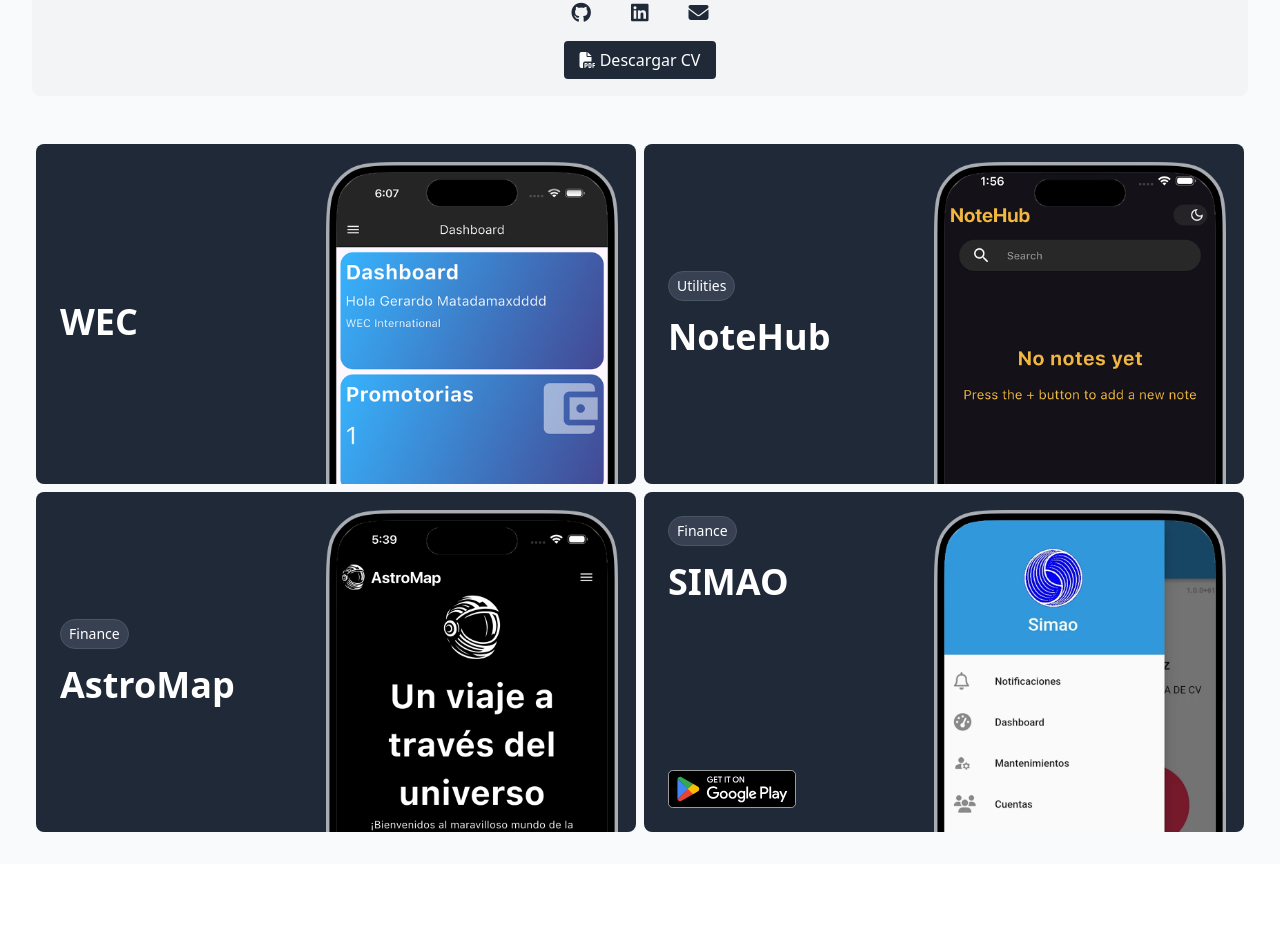
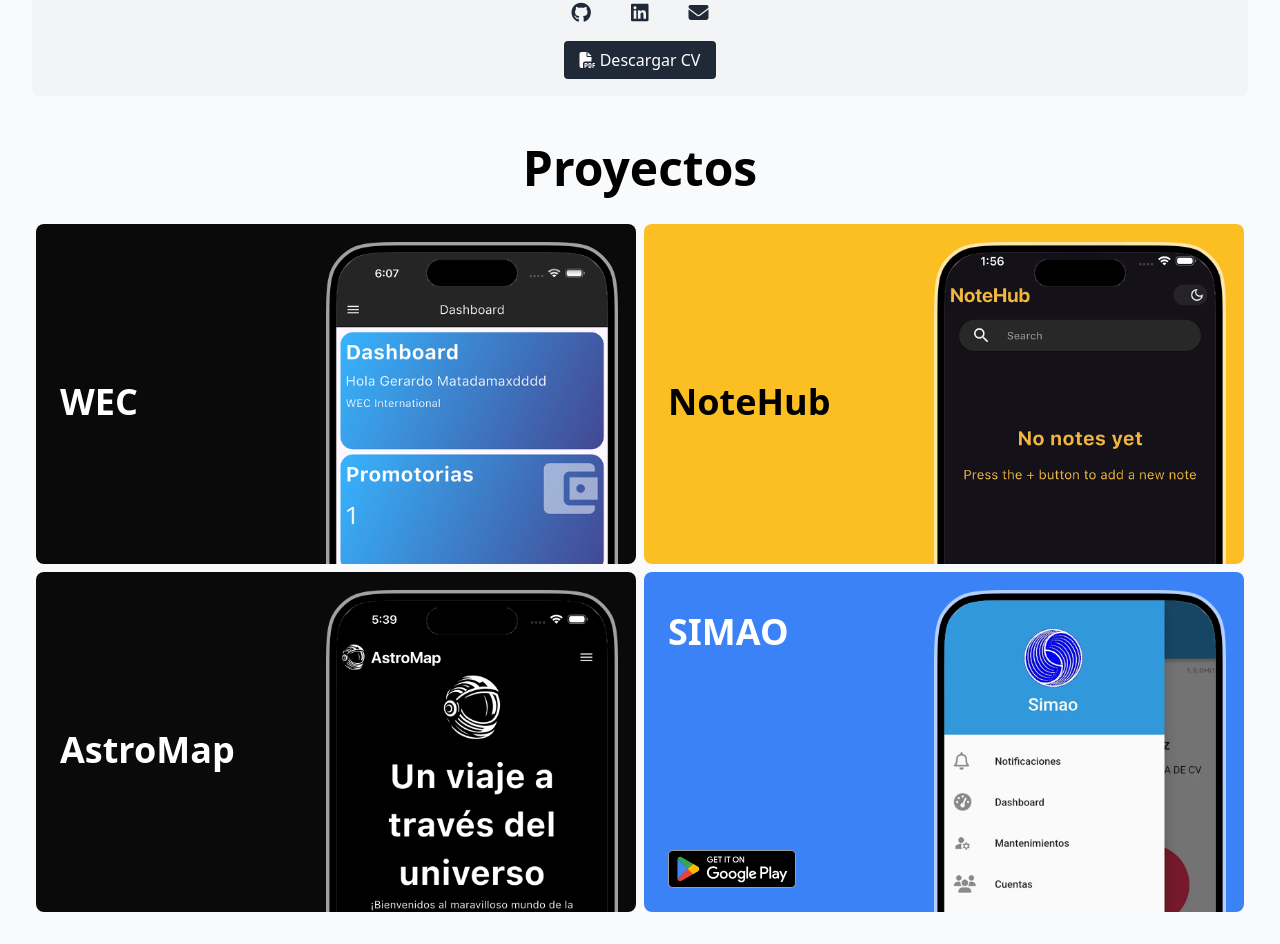
Before and after one commit to ElMexicanitox3/gerardomp.com-vue, a Vue app: page / in a window 1280 px wide. Shown: the part 552-1496 px from the top of the page. Before the commit the page ends 1416 px from the top, so only its background shows below. Built offline with nearby package versions, Linux system fonts and the light colour scheme.

Commit message:
version 1

```diff
--- a/src/components/card.vue
+++ b/src/components/card.vue
@@ -1,25 +1,10 @@
 <template>
-    <div class="
-        relative
-        bg-gray-800
-        text-white
-        rounded-lg
-        p-2
-        overflow-hidden
-        w-[388px]
-        h-[462px]
-        md:w-[700px]
-        md:h-[500px]
-        lg:w-[400px]
-        lg:h-[340px]
-        xl:w-[600px]
-        xl:h-[340px]
-    ">
+    <div
+        class="relative rounded-lg p-2 overflow-hidden w-[388px] h-[462px] md:w-[700px] md:h-[500px] lg:w-[400px] lg:h-[340px] xl:w-[600px] xl:h-[340px]"
+        :class="`${cardData.backgroundColor} ${cardData.textColor}`"
+    >
         <!-- Contenido dividido en dos columnas -->
-        <div class="
-            flex
-            h-full
-        ">
+        <div class="flex h-full">
             <!-- Primera columna con texto y botones -->
             <div
                 class="basis-1/2 flex flex-col p-4"
@@ -28,17 +13,14 @@
                     'justify-center': !(cardData.isOnAppStore || cardData.isOnPlayStore)
                 }"
             >
-
                 <div>
-                    <div v-if="cardData.category" class="inline-block text-sm bg-gray-700 px-2 py-1 rounded-full border border-gray-600">{{ cardData.category }}</div>
+                    <div v-if="cardData.category" class="inline-block text-sm bg-gray-700 px-2 py-1 rounded-full border border-gray-600">
+                        {{ cardData.category }}
+                    </div>
                     <h2 class="text-4xl font-semibold mt-4">{{ cardData.title }}</h2>
                 </div>
 
-
-                <!-- esta bien la condficional? -->
                 <div class="flex flex-col" v-if="cardData.isOnAppStore || cardData.isOnPlayStore">
-                    <!-- agregar https://play.google.com/store/apps/details?id=app.simao com href -->
-                    <!-- Enlace de App Store -->
                     <a
                         v-if="cardData.isOnAppStore && cardData.urlAppStore"
                         :href="cardData.urlAppStore"
@@ -48,7 +30,6 @@
                     >
                         <img src="../assets/app-store.svg" alt="App Store" class="w-32">
                     </a>
-                    <!-- Enlace de Play Store -->
                     <a
                         v-if="cardData.isOnPlayStore && cardData.urlPlayStore"
                         :href="cardData.urlPlayStore"
@@ -58,7 +39,6 @@
                         <img src="../assets/google-play.svg" alt="Google Play" class="w-32">
                     </a>
                 </div>
-
             </div>
 
             <!-- Imagen del screen (segunda columna) -->
@@ -68,9 +48,6 @@
         </div>
     </div>
 </template>
-
-
-
 
 <script>
 export default {
@@ -87,6 +64,8 @@
                 isOnAppStore: false,
                 urlPlayStore: null,
                 urlAppStore: null,
+                backgroundColor: 'bg-gray-800', // Clase predeterminada para el fondo
+                textColor: 'text-white', // Clase predeterminada para el texto
             })
         }
     }
--- a/src/components/projects.vue
+++ b/src/components/projects.vue
@@ -1,4 +1,6 @@
 <template>
+    <h1 class="lg:text-5xl md:text-3xl font-bold mb-8">Proyectos</h1>
+
     <div class="grid lg:grid-cols-2 md:grid-cols-1 gap-2">
         <Card
             v-for="(project, index) in projects"
@@ -21,23 +23,28 @@
                 {
                     title: "WEC",
                     image: "../src/assets/wec_movil/1.png",
+                    backgroundColor: 'bg-neutral-950', // Clase predeterminada para el fondo
+                    textColor: 'text-white',
                 },
                 {
                     title: "NoteHub",
                     image: "../src/assets/notehub/1.png",
-                category: "Utilities",
+                    backgroundColor: 'bg-amber-400', // Clase predeterminada para el fondo
+                    textColor: 'text-black',
                 },
                 {
                     title: "AstroMap",
                     image: "../src/assets/astromap/1.png",
-                category: "Finance",
+                    backgroundColor: 'bg-neutral-950', // Clase predeterminada para el fondo
+                    textColor: 'text-white',
                 },
                 {
                     title: "SIMAO",
                     image: "../src/assets/simao/1.png",
-                category: "Finance",
                     isOnPlayStore: true,
-                urlPlayStore: "https://play.google.com/store/apps/details?id=com.simao",
+                    urlPlayStore: "https://play.google.com/store/apps/details?id=app.simao",
+                    backgroundColor: 'bg-blue-500', // Clase predeterminada para el fondo
+                    textColor: 'text-white',
                 },
             ],
         };
```
Lines whose indentation alone changed are shown as unchanged.
